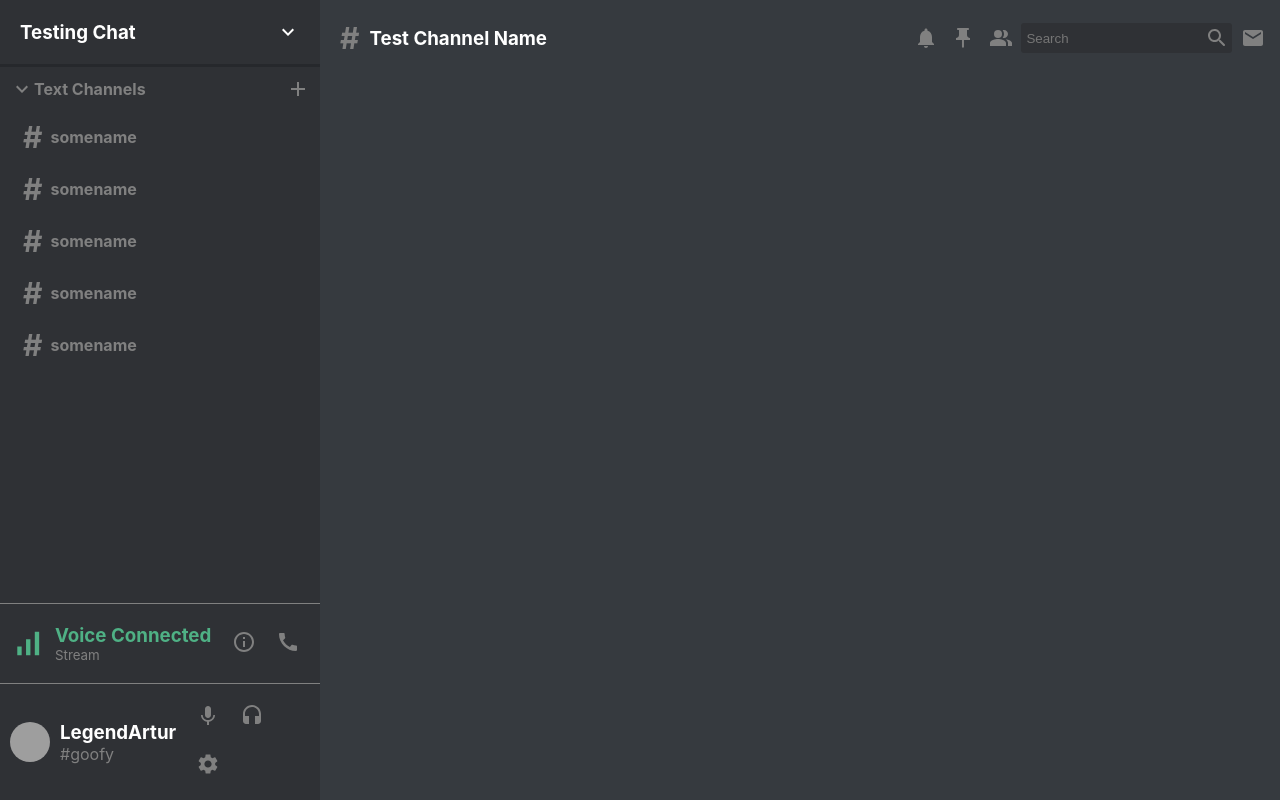
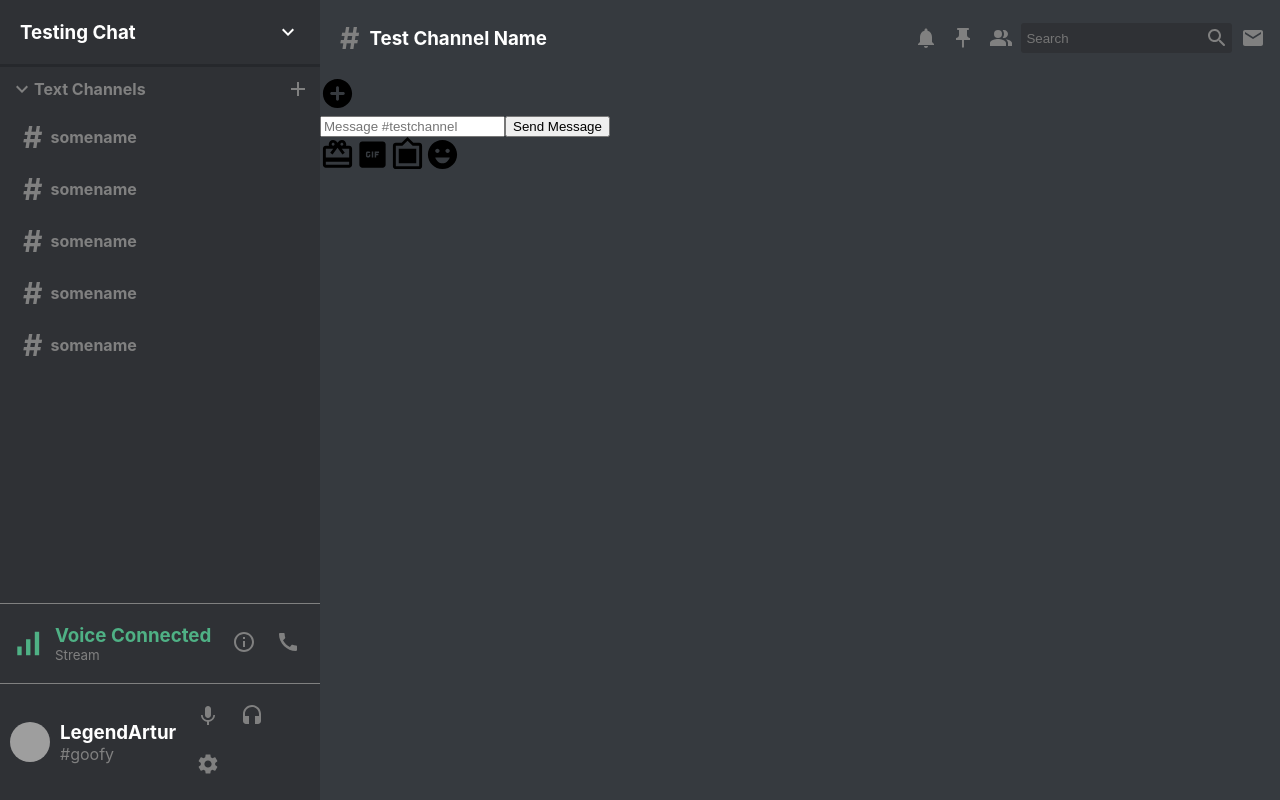
Before and after one commit to LegendArtur/legendary-cord, a React (Create React App) app in the folder legendary-cord/: page / in a window 1280 px wide. Built offline with nearby package versions, Linux system fonts and the light colour scheme; grey boxes are pictures that could not be loaded.

Commit message:
Added Input Bar

```diff
--- a/legendary-cord/src/Chat.js
+++ b/legendary-cord/src/Chat.js
@@ -1,13 +1,37 @@
-import React from 'react'
-import './Chat.css'
-import ChatHeader from './ChatHeader'
+import React from "react";
+import "./Chat.css";
+import ChatHeader from "./ChatHeader";
+import AddCircleRoundedIcon from "@mui/icons-material/AddCircleRounded";
+import RedeemIcon from '@mui/icons-material/Redeem';
+import GifBoxIcon from '@mui/icons-material/GifBox';
+import FilterFramesIcon from '@mui/icons-material/FilterFrames';
+import EmojiEmotionsIcon from '@mui/icons-material/EmojiEmotions';
 
 function Chat() {
   return (
     <div className="chat">
-        <ChatHeader />
+      <ChatHeader />
+
+      <div className="chat__messages"></div>
+
+
+
+      <div className="chat__input">
+        <AddCircleRoundedIcon fontSize="large" />
+        <form>
+          <input placeholder={"Message #testchannel"} />
+          <button className="chat__inputButton" type="submit">Send Message</button>
+        </form>
+
+        <div className="chat__inputIcons">
+            <RedeemIcon fontSize="large"/>
+            <GifBoxIcon fontSize="large"/>
+            <FilterFramesIcon fontSize="large"/>
+            <EmojiEmotionsIcon fontSize="large"/>
+        </div>
+      </div>
     </div>
-  )
+  );
 }
 
-export default Chat
+export default Chat;
```
